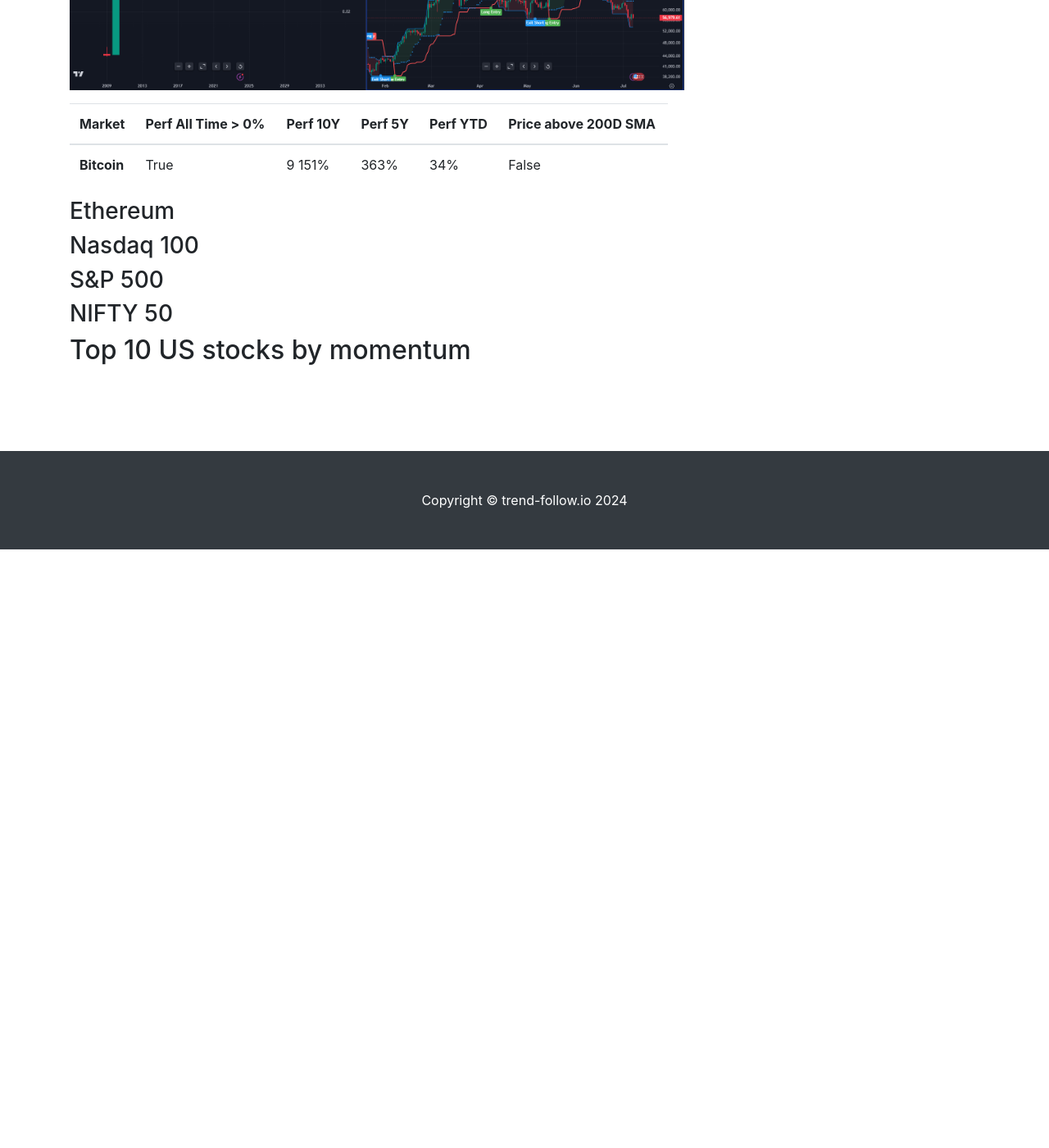
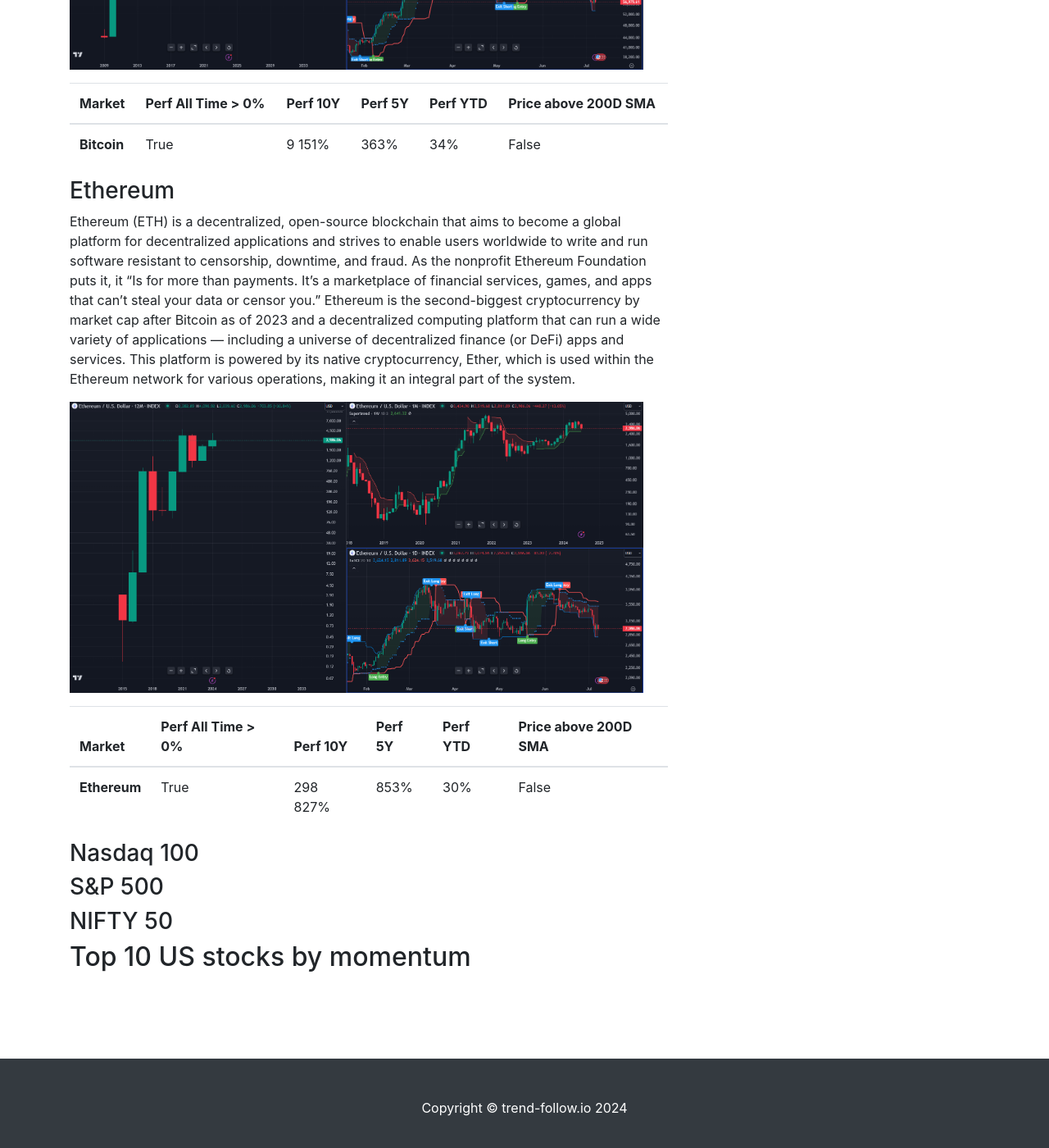
Before and after one commit to GeorgeFreelanceDeveloper/trend-follow.io, a Jekyll site: the page built from docs/_pages/markets.md, in a window 1280 px wide and 1400 px high, scrolled down 1126 px. Shown: the whole window at 82% size. Built offline with Jekyll 4.4.1, drawn with Linux system fonts in a browser that asks for light colours; before the commit the page ends 1796 px from its top, so only the background shows below that.

Commit message:
Markets page: add ethereum section

```diff
--- a/docs/_pages/markets.md
+++ b/docs/_pages/markets.md
@@ -13,7 +13,7 @@
 ### Bitcoin
 Bitcoin (BTC) is a decentralized cryptocurrency that was first described in a 2008 whitepaper by an individual or group of individuals using the alias Satoshi Nakamoto. Officially launched in January 2009, Bitcoin is a peer-to-peer online currency that allows transactions to happen directly between equal and independent network participants without the need for any intermediary. Bitcoin is digital money that cannot be inflated or manipulated by any individual, company, government, or central bank. Bitcoin is recognized as one of the initial cryptocurrencies to come into use and has inspired the development of thousands of competing projects. There will only ever be 21 million BTC. Bitcoin is highly divisible, with its smallest unit, i.e. 0.000 000 01 BTC, called a "satoshi" or "sat." As bitcoin's value has risen, its easy divisibility has become a key attribute.
 
-<img src="../assets/images/bitcoin.png" title="Bitcoin" width=750px>
+<img src="../assets/images/bitcoin.png" title="Bitcoin" width=700px>
 
 
 <table class="table">
@@ -40,6 +40,33 @@
 </table>
 
 ### Ethereum
+Ethereum (ETH) is a decentralized, open-source blockchain that aims to become a global platform for decentralized applications and strives to enable users worldwide to write and run software resistant to censorship, downtime, and fraud. As the nonprofit Ethereum Foundation puts it, it "Is for more than payments. It's a marketplace of financial services, games, and apps that can't steal your data or censor you." Ethereum is the second-biggest cryptocurrency by market cap after Bitcoin as of 2023 and a decentralized computing platform that can run a wide variety of applications — including a universe of decentralized finance (or DeFi) apps and services. This platform is powered by its native cryptocurrency, Ether, which is used within the Ethereum network for various operations, making it an integral part of the system.
+
+<img src="../assets/images/ethereum.png" title="Ethereum" width=700px>
+
+
+<table class="table">
+  <thead>
+    <tr>
+      <th scope="col">Market</th>
+      <th scope="col">Perf All Time > 0%</th>
+      <th scope="col">Perf 10Y</th>
+      <th scope="col">Perf 5Y</th>
+      <th scope="col">Perf YTD</th>
+      <th scope="col">Price above 200D SMA</th>
+    </tr>
+  </thead>
+  <tbody>
+    <tr>
+      <th scope="row">Ethereum</th>
+      <td>True</td>
+      <td>298 827%</td>
+      <td>853%</td>
+      <td>30%</td>
+      <td>False</td>
+    </tr>
+  </tbody>
+</table>
 
 ### Nasdaq 100
 
```
Also changed, not shown: docs/assets/images/ethereum.png (added).
